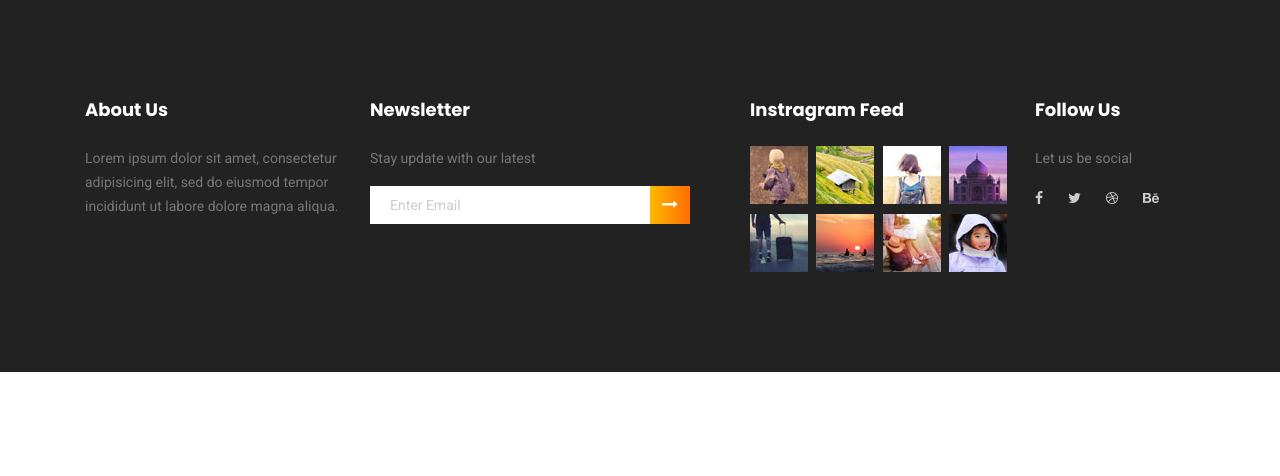
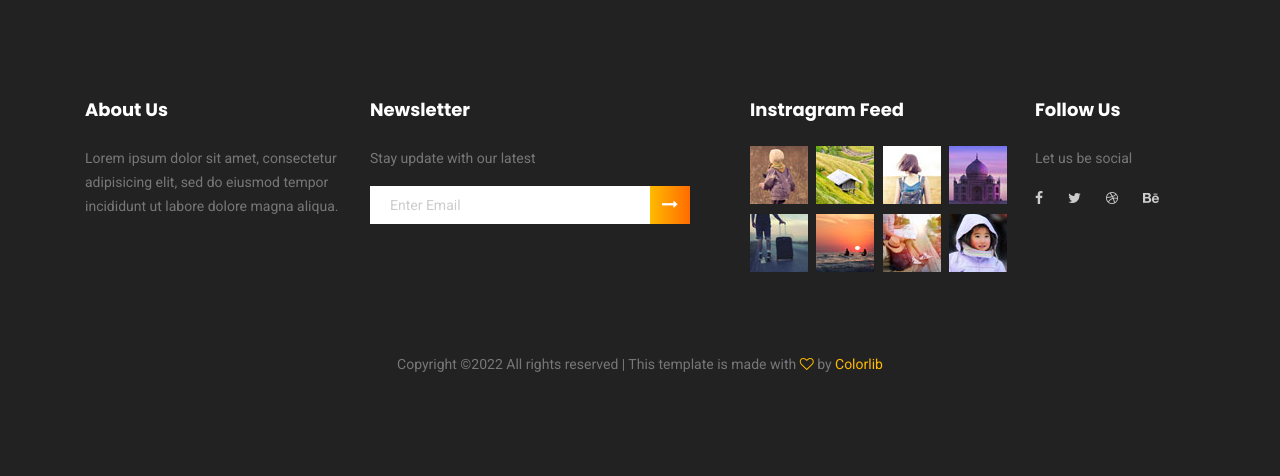
Before and after one commit to GOREBA/goreba.global, a Django app: page / in a window 1280 px wide. Shown: the part 4211-4687 px from the top of the page. Before the commit the page ends 4583 px from the top, so only its background shows below. Run offline with Django 3.2, Linux system fonts and the light colour scheme; some libraries are stand-ins or nearby versions.

Commit message:
basic design

```diff
--- a/goreba_global/templates/base/footer.html
+++ b/goreba_global/templates/base/footer.html
@@ -69,6 +69,12 @@
                 </div>
             </div>
         </div>
+        <div class="footer-bottom d-flex justify-content-center align-items-center flex-wrap">
+            <p class="footer-text m-0"><!-- Link back to Colorlib can't be removed. Template is licensed under CC BY 3.0. -->
+Copyright &copy;<script>document.write(new Date().getFullYear());</script> All rights reserved | This template is made with <i class="fa fa-heart-o" aria-hidden="true"></i> by <a href="https://colorlib.com" target="_blank">Colorlib</a>
+<!-- Link back to Colorlib can't be removed. Template is licensed under CC BY 3.0. -->
+</p>
+        </div>
     </div>
 </footer>
 <!-- End footer Area -->
```
